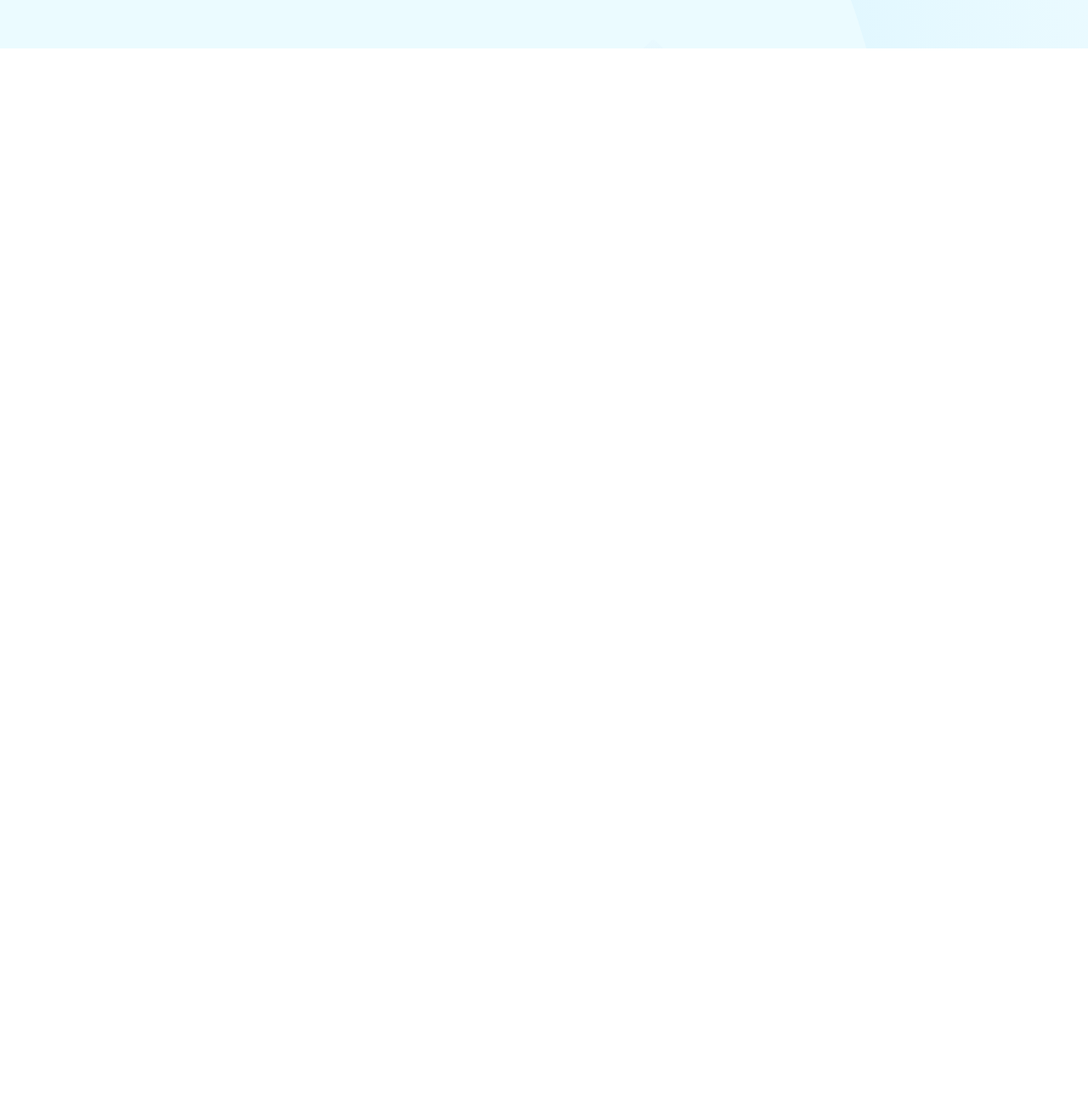
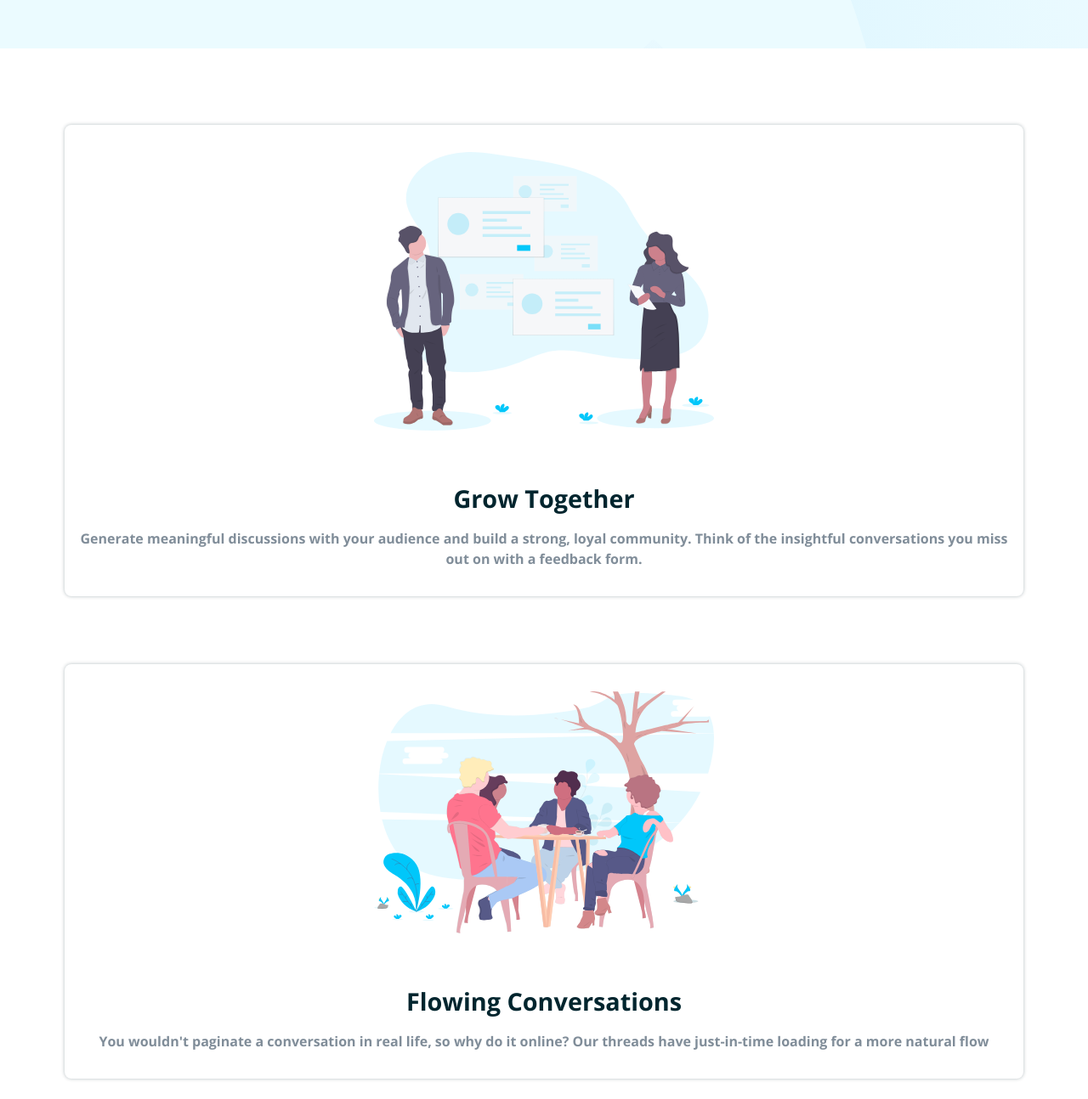
Before and after one commit to ConxiCR/landingPage, a plain HTML site: page index.html in a window 1280 px wide. Shown: the part 706-2000 px from the top of the page at 85% size. Before the commit the page ends 943 px from the top, so only its background shows below. Drawn offline with nearby package versions, Linux system fonts and the light colour scheme.

Commit message:
section MAIN

```diff
--- a/css/style.css
+++ b/css/style.css
@@ -86,19 +86,48 @@ body{
     padding: .7em 2.8em;
     border-radius: 25px;
 }
-.hero__mockup{
+.hero__img{
     width: 100%;
     max-width: 500px;
     display: block;
     margin: 0 auto;
 
 }
+/* section main */
+.main{
+    display: flex;
+    flex-direction: column;
+    gap: 80px;
+}
+.section{
+    width: 98%;
+    margin: 0 auto;
+    display: flex;
+    flex-direction: column;
+    gap: 60px;
+    box-shadow: 0 0 4px hsl(192, 100%, 9%, .3);
+    border-radius: 8px;
+    padding: 2em 1em;
+}
+.section__img{
+    width: 100%;
+    max-width: 400px;
+    margin: 0 auto;
+    display: block;
+}
+.section__texts{
+    text-align: center;
+}
+.section__title{
+    color: var(--Very-Dark-Cyan);
+    font-size: 1.8rem;
+}
+.section__paragraph{
+    margin-top: 1em;
+    line-height: 1.5;
+    color: var(--Grayish-Blue);
 
-/* section main */
-/* .section{
-    background-color: #000;
-} */
-
+}
 
 
 /*
--- a/index.html
+++ b/index.html
@@ -27,36 +27,46 @@
         <a href="#" class="hero__button">Get Started For Free</a>
       </article>
       <figure class="hero__figure">
-        <img src="./images/illustration-mockups.svg" alt="mockups" class="hero__mockup">
+        <img src="./images/illustration-mockups.svg" alt="mockups" class="hero__img">
       </figure>
     </section>
   </header>
   <!-- section Main  -->
-  <main class="main">
-    <section class="section container"></section>
+  <main class="main container">
+    <section class="section">
+      <figure class="section__figure">
+        <img src="./images/illustration-grow-together.svg" alt="grow-together" class="section__img">
+      </figure>
+      <article class="section__texts">
+        <h2 class="section__title">Grow Together</h2>
+        <p class="section__paragraph">Generate meaningful discussions with your audience and build a strong, loyal community.
+      Think of the insightful conversations you miss out on with a feedback form.</p>
+      </article>
+    </section>
+    <section class="section">
+      <figure class="section__figure">
+        <img src="./images/illustration-flowing-conversation.svg" alt="flowing-conversation" class="section__img">
+      </figure>
+      <article class="section__texts">
+        <h2 class="section__title">Flowing Conversations</h2>
+        <p class="section__paragraph">You wouldn't paginate a conversation in real life, so why do it online? Our threads
+        have just-in-time loading for a more natural flow</p>
+      </article>
+    </section>
+    <section class="section">
+      <figure class="section__figure">
+        <img src="./images/illustration-your-users.svg" alt="flowing-conversation" class="section__img">
+      </figure>
+      <article class="section__texts">
+        <h2 class="section__title">Your Users</h2>
+        <p class="section__paragraph">It takes no time at all to integrate Huddle with your app's authentication solution.
+        This means, once signed in to your app, your users can start chatting immediately.</p>
+      </article>
+    </section>
   </main>
 
 
-
-
-
-
-
-  <!-- Grow Together
-
-  Generate meaningful discussions with your audience and build a strong, loyal community.
-  Think of the insightful conversations you miss out on with a feedback form.
-
-  Flowing Conversations
-
-  You wouldn't paginate a conversation in real life, so why do it online? Our threads
-  have just-in-time loading for a more natural flow.
-
-  Your Users
-
-  It takes no time at all to integrate Huddle with your app's authentication solution.
-  This means, once signed in to your app, your users can start chatting immediately.
-
+  <!--
   Ready To Build Your Community?
 
   Get Started For Free
```
